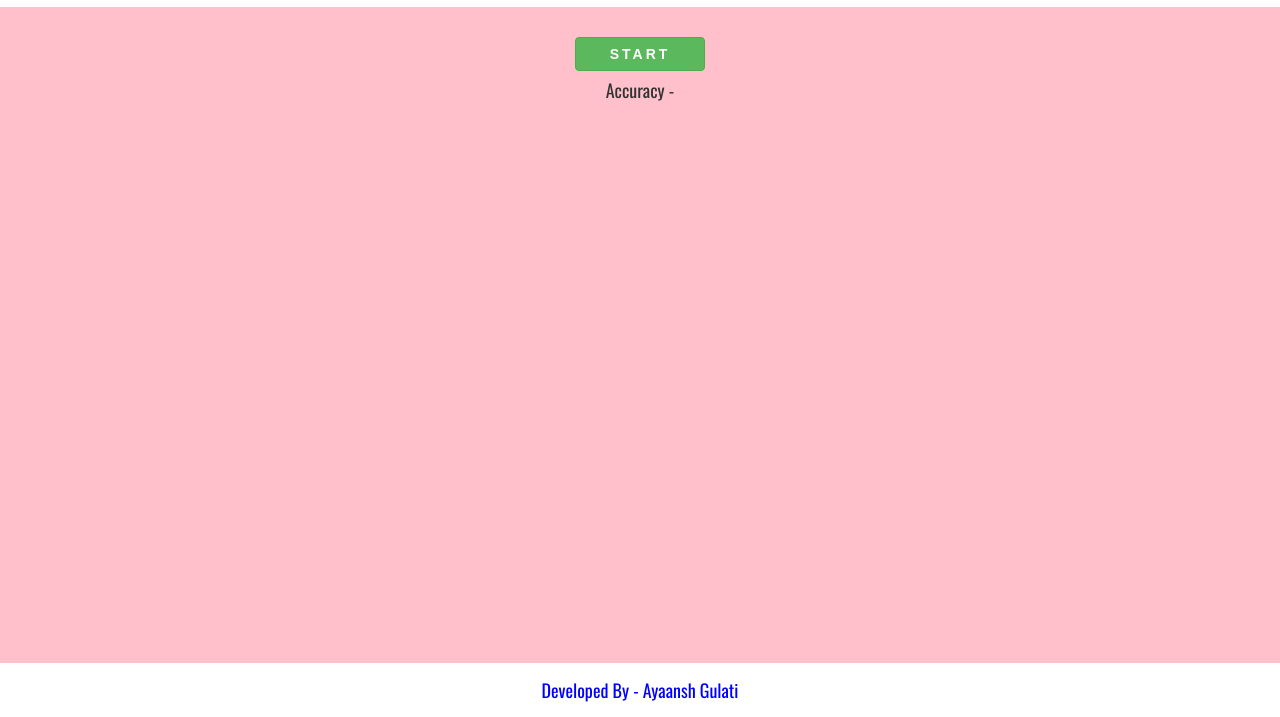
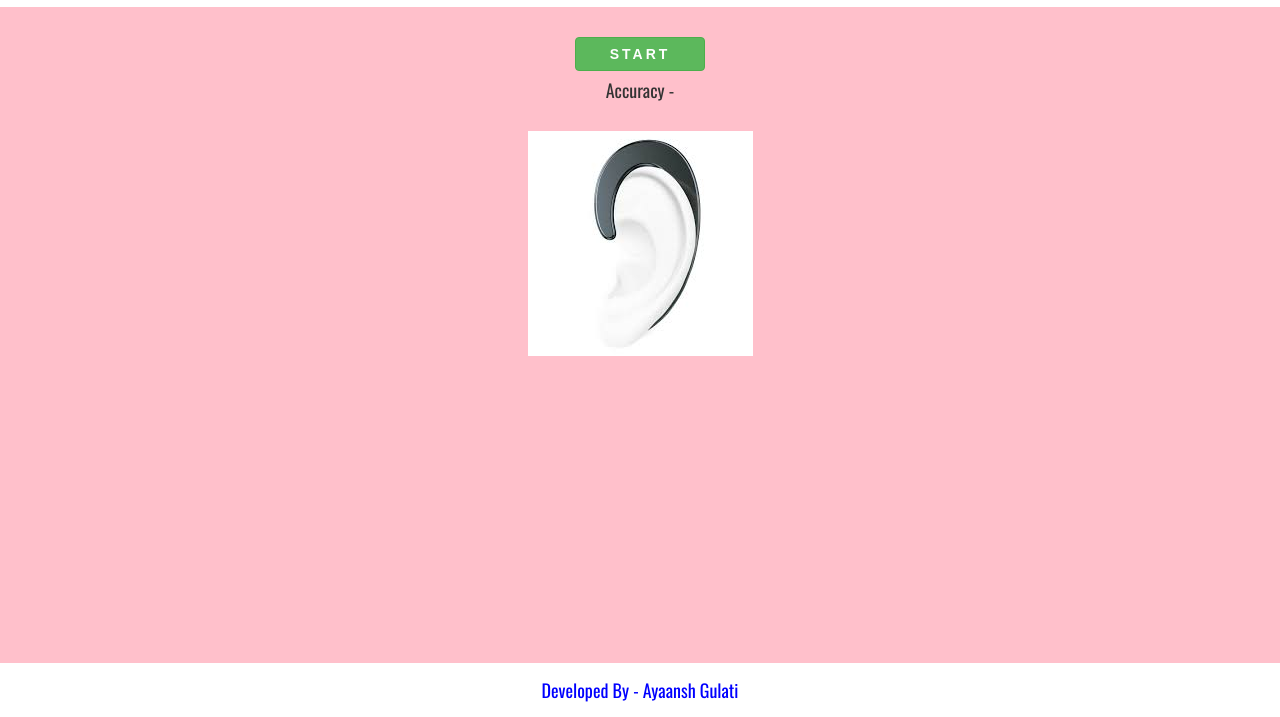
Before and after one commit to Supercoder2311/sound-controlled-animals, a plain HTML site: page index.html in a window 1280 px wide. Shown: the part 83-800 px from the top of the page. Drawn offline with nearby package versions, Linux system fonts and the light colour scheme.

Commit message:
Add files via upload

```diff
--- a/index.html
+++ b/index.html
@@ -23,7 +23,9 @@
         <button class="btn btn-success" onclick="startClassification()">START</button>
         <h4 id="result_accuracy"> Accuracy - </h4>
         <br>
+        <img src="images (2).jpg">
     </div>
+  </center>
     <div class="copy_right_footer">Developed By - Ayaansh Gulati</div>
 <script src="main.js"></script>
   </body>
```
Also changed, not shown: images (2).jpg (added).
